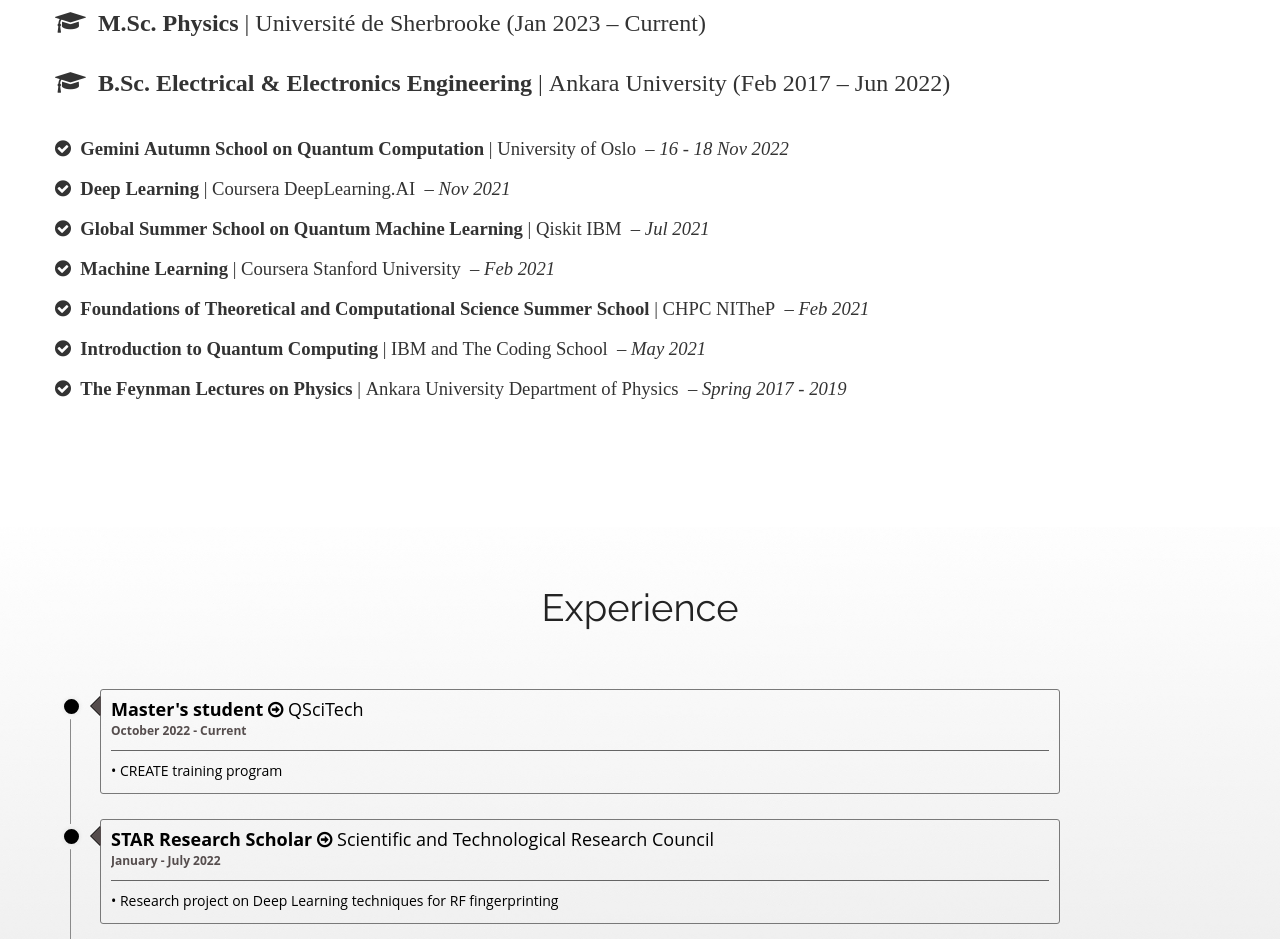
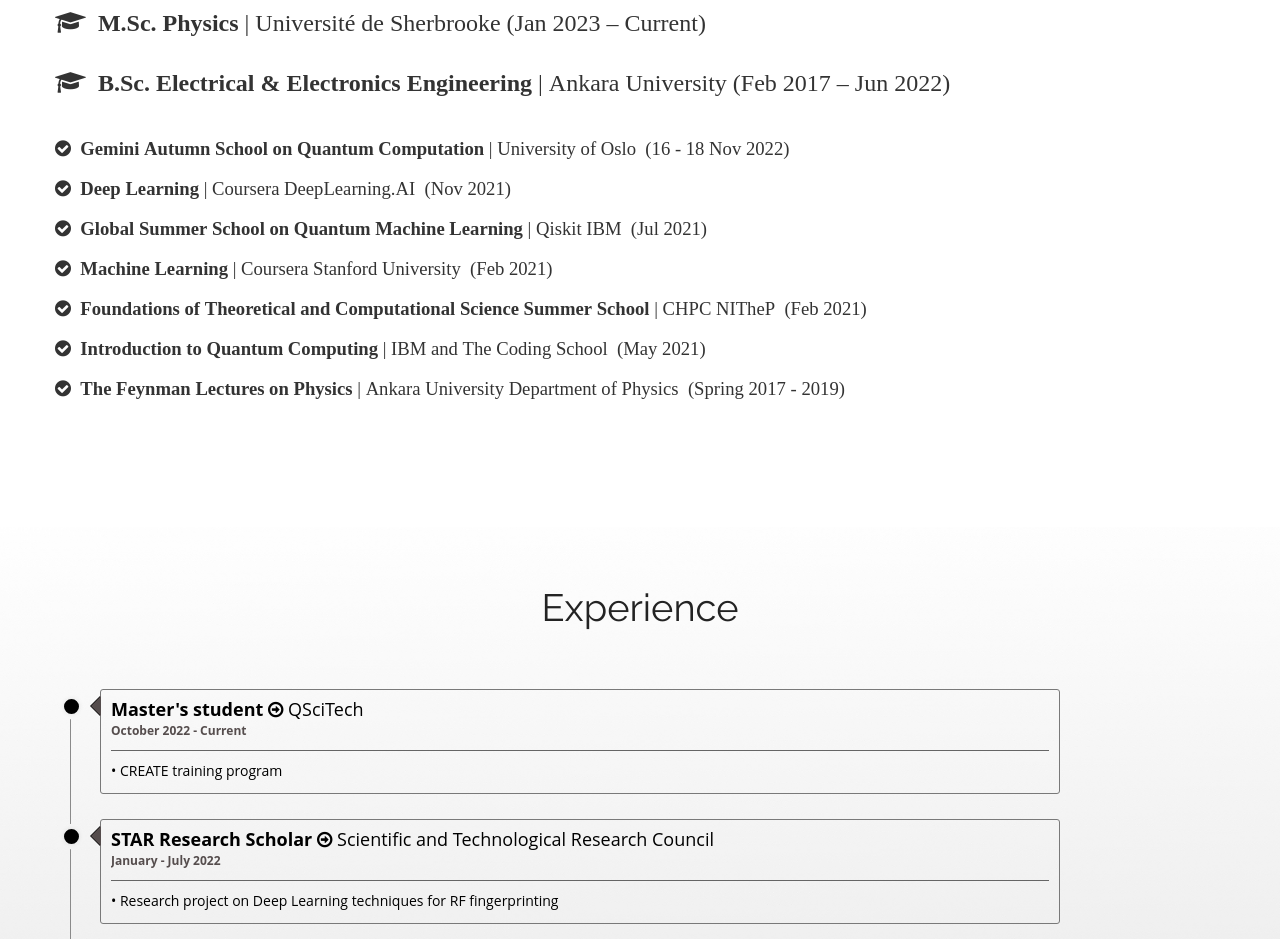
Before and after one commit to t0gan/t0gan.github.io, a plain HTML site: page index.html in a window 1280 px wide. Shown: the part 880-1819 px from the top of the page. Drawn offline with Linux system fonts and the light colour scheme; files whose address does not match are found by name.

Commit message:
Update index.html

```diff
--- a/index.html
+++ b/index.html
@@ -83,19 +83,19 @@
 								        <h4> <br> </h4>
 										<h4><li class="fa fa-graduation-cap fa-lg">&nbsp <b>B.Sc. Electrical & Electronics Engineering</b> | Ankara University&nbsp(Feb 2017 – Jun 2022)</h4></li>
 								        <h3> <br> </h3>
-										<li class="fa fa-check-circle fa-lg"> &nbsp<b>Gemini Autumn School on Quantum Computation</b> | University of Oslo&nbsp –  <i>16 - 18 Nov 2022</i></li>
+										<li class="fa fa-check-circle fa-lg"> &nbsp<b>Gemini Autumn School on Quantum Computation</b> | University of Oslo&nbsp (16 - 18 Nov 2022)</li>
 										<h1> </h1>
-										<li class="fa fa-check-circle fa-lg"> &nbsp<b>Deep Learning</b> | Coursera DeepLearning.AI&nbsp –  <i>Nov 2021</i></li>
+										<li class="fa fa-check-circle fa-lg"> &nbsp<b>Deep Learning</b> | Coursera DeepLearning.AI&nbsp (Nov 2021)</li>
 										<h1> </h1>
-										<li class="fa fa-check-circle fa-lg"> &nbsp<b>Global Summer School on Quantum Machine Learning</b> | Qiskit IBM&nbsp –  <i>Jul 2021</i> </li>
+										<li class="fa fa-check-circle fa-lg"> &nbsp<b>Global Summer School on Quantum Machine Learning</b> | Qiskit IBM&nbsp (Jul 2021) </li>
 										<h1> </h1>
-                                        <li class="fa fa-check-circle fa-lg"> &nbsp<b>Machine Learning</b> | Coursera Stanford University&nbsp –  <i>Feb 2021</i> </li>
+                                        <li class="fa fa-check-circle fa-lg"> &nbsp<b>Machine Learning</b> | Coursera Stanford University&nbsp (Feb 2021) </li>
 										<h1> </h1>
-										<li class="fa fa-check-circle fa-lg"> &nbsp<b>Foundations of Theoretical and Computational Science Summer School</b> | CHPC NITheP&nbsp –  <i>Feb 2021</i> </li>
+										<li class="fa fa-check-circle fa-lg"> &nbsp<b>Foundations of Theoretical and Computational Science Summer School</b> | CHPC NITheP&nbsp (Feb 2021) </li>
 										<h1> </h1>
-                                        <li class="fa fa-check-circle fa-lg"> &nbsp<b>Introduction to Quantum Computing</b> | IBM and The Coding School&nbsp – <i>May 2021</i> </li>
+                                        <li class="fa fa-check-circle fa-lg"> &nbsp<b>Introduction to Quantum Computing</b> | IBM and The Coding School&nbsp (May 2021) </li>
 										<h1> </h1>
-										<li class="fa fa-check-circle fa-lg"> &nbsp<b>The Feynman Lectures on Physics</b> | Ankara University Department of Physics&nbsp – <i>Spring 2017 - 2019</i> </li>
+										<li class="fa fa-check-circle fa-lg"> &nbsp<b>The Feynman Lectures on Physics</b> | Ankara University Department of Physics&nbsp (Spring 2017 - 2019) </li>
 
 									</ul><!-- /.about-us-list -->
 
```
